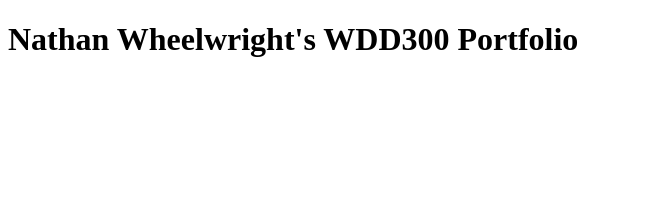
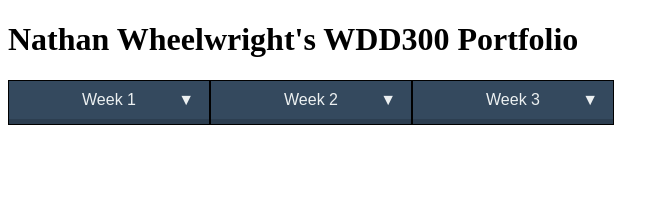
Before and after one commit to Natosphere/WDD330, a plain HTML site: page index.html in a window 1280 px wide. Shown: the whole page, without its empty margins (0-669 px from the left). Drawn offline with Linux system fonts and the light colour scheme.

Commit message:
Fully dynamic list of links. Added styling

```diff
--- a/index.html
+++ b/index.html
@@ -5,11 +5,13 @@
 		<meta name='WDD300' content='Nathan Wheelwright WDD330 Index'>
 		<title>WDD300 Index Home</title>
 		<link rel='stylesheet' href='styles.css'>
-		<script src="main.js"></script>
 	</head>
 	<body>
 
-	<h1>Nathan Wheelwright's WDD300 Portfolio</h1>
+		<h1>Nathan Wheelwright's WDD300 Portfolio</h1>
 
+
+
+		<script src="main.js"></script>
 	</body>
 </html>
--- a/main.js
+++ b/main.js
@@ -0,0 +1,87 @@
+const weekNumber = 3;
+
+const links = [
+	{
+		week: 1,
+		label: "Reading Exercises",
+		filename: ""
+	},
+	{
+		week: 2,
+		label: "Reading Exercises",
+		filename: ""
+	},
+	{
+		week: 2,
+		label: "Group Work",
+		filename: ""
+	},
+	{
+		week: 3,
+		label: "Reading Exercises",
+		filename: ""
+	},
+	{
+		week: 3,
+		label: "Group Work",
+		filename: ""
+	}
+]
+
+var j = 0;
+var i;
+for (i = 0; i < weekNumber; i++) {
+	var btn;
+
+	btn = document.createElement("ul");
+	btn.classList.add("dropDownList");
+	btn.style.height = "43px";
+	document.body.appendChild(btn);
+
+	var li = document.createElement("li");
+	li.classList.add("label1");
+	btn.appendChild(li);
+
+	var a = document.createElement("a");
+	a.href = "#"
+	a.innerHTML = "Week " + (i + 1);
+	li.appendChild(a);
+
+
+	for (j; links[j].week - 1 == i; j++) {
+		var li = document.createElement("li");
+		btn.appendChild(li);
+
+		var a = document.createElement("a");
+		a.href = links[j].filename;
+		a.innerHTML = links[j].label;
+		li.appendChild(a);
+
+		if (j + 1 >= links.length) {
+			break;
+		}
+	}
+}
+
+const dropDowns = document.querySelectorAll(".dropDownList");
+
+var k;
+for (k = 0; k < dropDowns.length; k++) {
+	dropDowns[k].addEventListener('click', function() {
+
+		var closedBool = true;
+
+		if (this.style.height == "43px") {
+			this.style.height = (this.childElementCount * (38 + 5)) + "px";
+		} else {
+			this.style.height = 38 + 5 + "px";
+		}
+
+	});
+
+	dropDowns[k].addEventListener('focusout', function() {
+
+		this.style.height = 38 + 5 + "px";
+
+	});
+}
--- a/styles.css
+++ b/styles.css
@@ -1,3 +1,40 @@
-body{
+html, body { background: #1; }
+			{margin-top: 40px; }
 
+
+.dropDownList {
+  display: inline;
+  float: left;
+  border: black solid 1px;
+  list-style: none;
+  overflow: hidden;
+  height: 43px;
+  background-color: #34495e;
+  font-family: Arial;
+  width: 200px;
+  margin: 0 auto;
+  padding: 0;
+  text-align: center;
+  -webkit-transition: height 0.3s ease;
+          transition: height 0.3s ease;
 }
+
+.dropDownList li {
+  border-bottom: 5px solid #2c3e50;
+}
+
+.dropDownList li a {
+  display: block;
+  color: #ecf0f1;
+  text-decoration: none;
+  padding: 10px;
+  user-select: none;
+  -webkit-user-drag: none;
+}
+
+.dropDownList li:first-child a:after {
+  content: "\25BC";
+  float: right;
+  margin-left: -30px;
+  margin-right: 5px;
+}
```
